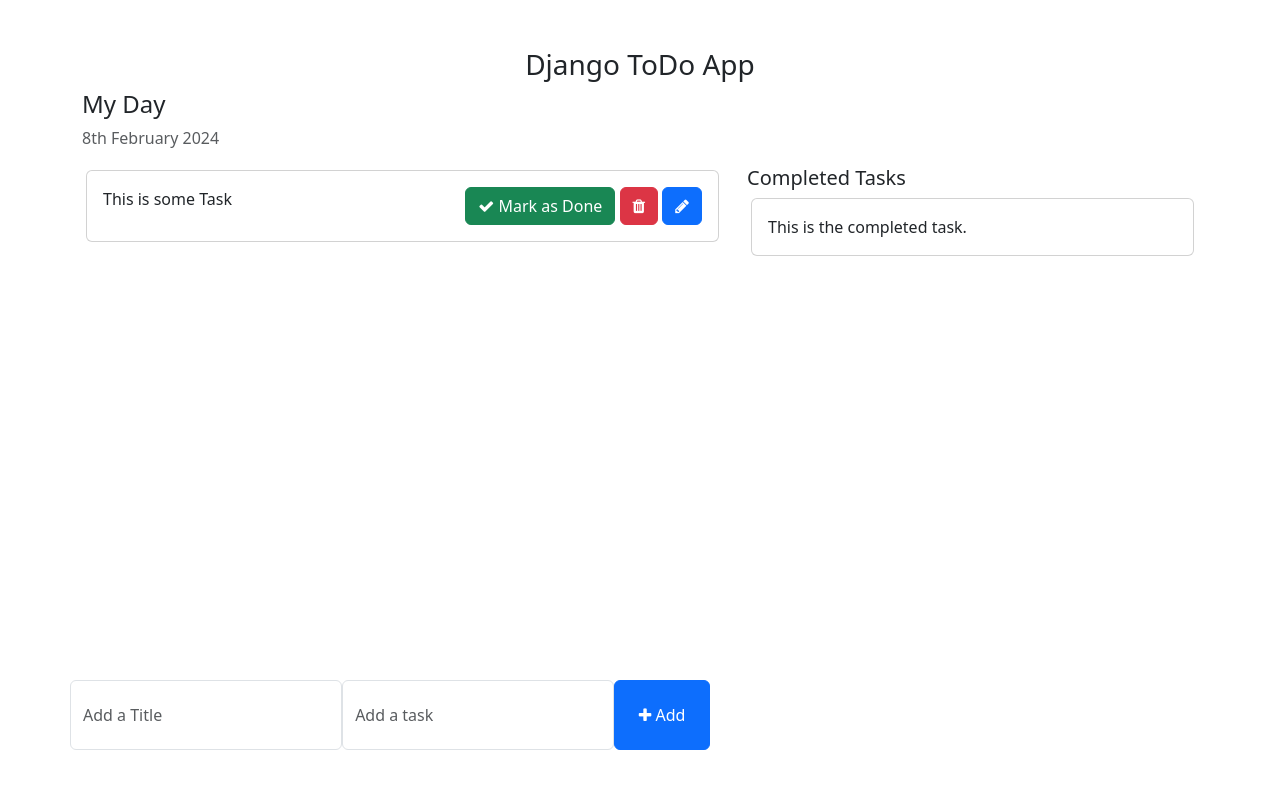
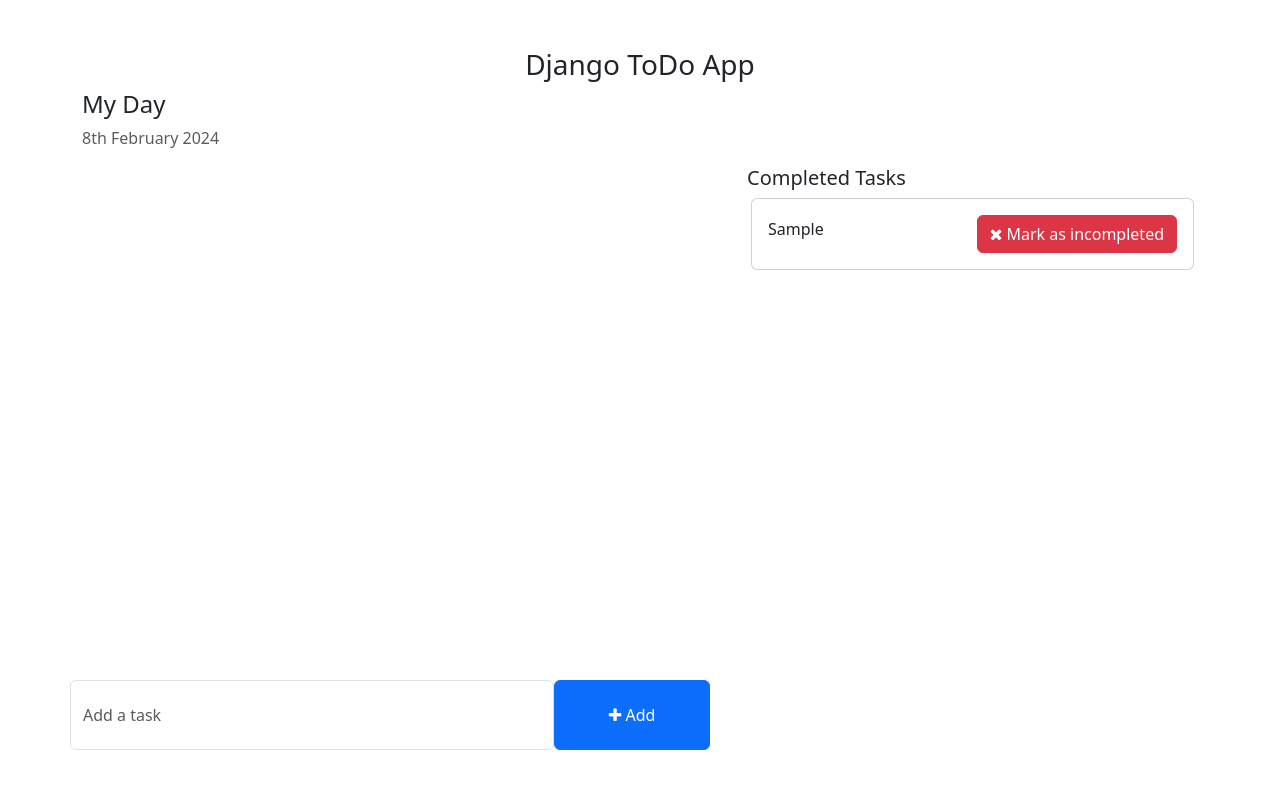
Before and after one commit to alemansrao/ToDo-App, a Django app: page / in a window 1280 px wide. Run offline with Django 4.2, Linux system fonts and the light colour scheme; tables that the repository leaves empty hold one stand-in row (values such as "Sample post").

Commit message:
inserting to db

```diff
--- a/templates/index.html
+++ b/templates/index.html
@@ -27,9 +27,13 @@
             <p class="text-muted">{% now "jS F Y" %}</p>
             <div class="col-md-7 col-lg-7" style="height: 450px; overflow: scroll;">
                 <!-- List of all the tasks for the day -->
+
+
+
+                {% for task in incompletedTasks %}
                 <div class="card m-1">
                     <div class="card-body">
-                        This is some Task
+                        {{task.task}}
                         <span style="position: relative; float: right;">
                             <a class="btn btn-success"><i class="fa fa-check"></i> Mark as Done</a>
                             <a class="btn btn-danger"><i class="fa fa-trash"></i></a>
@@ -37,27 +41,41 @@
                         </span>
                     </div>
                 </div>
+                {% endfor %}
+
+
+
+
+
+
 
             </div>
             <div class="col-md-5 col-lg-5">
                 <h5>Completed Tasks</h5>
                 <!-- List of all the tasks that have completed -->
+                {% for task in completedTasks %}
                 <div class="card m-1">
                     <div class="card-body">
-                        This is the completed task.
+                        <div class="align-middle" style="display: inline-block;">
+                            {{task.task}}
+                        </div>
+                        <span style="position: relative; float: right;">
+                            <a class="btn btn-danger"><i class="fa fa-close"></i> Mark as incompleted</a>
+                            </span>
                     </div>
                 </div>
+                {% endfor %}
             </div>
         </div>
         <div class="row">
             <div class="col-md-6 col-lg-6 p-0" style="position: absolute; bottom: 50px;">
                 <!-- To Do Form -->
-                <form action="" >
+                <form action="{%url 'addTask' %}" method="post">
+                    {% csrf_token %}
                     <div class="form-group">
                         <span style="display: flex;">
-                            <input type="text" class="form-control" placeholder="Add a Title">
-                            <input type="text" class="form-control" placeholder="Add a task">
-                            <button class="btn btn-primary" style="width: 200px;"><i class="fa fa-plus"></i> Add</button>
+                            <input type="text" name="task"  class="form-control" placeholder="Add a task">
+                            <button type="submit" class="btn btn-primary" style="width: 200px;"><i class="fa fa-plus"></i> Add</button>
                         </span>
                     </div>
                 </form>
--- a/todo/models.py
+++ b/todo/models.py
@@ -9,4 +9,4 @@
     modified_at = models.DateTimeField(auto_now=True)
 
     def __str__(self) -> str:
-        return self.title
+        return self.task
--- /dev/null
+++ b/todo/urls.py
@@ -0,0 +1,7 @@
+
+from . import views
+from django.urls import path
+
+urlpatterns = [
+    path('addTask/',views.addTask,name='addTask')
+]
--- a/todo_main/urls.py
+++ b/todo_main/urls.py
@@ -14,11 +14,16 @@
     1. Import the include() function: from django.urls import include, path
     2. Add a URL to urlpatterns:  path('blog/', include('blog.urls'))
 """
+
 from . import views
 from django.contrib import admin
-from django.urls import path
+from django.urls import include, path
 
 urlpatterns = [
     path('admin/', admin.site.urls),
     path('', views.home,name='home'),
+
+    #ToDo
+
+    path('todo/',include("todo.urls")),
 ]
--- a/todo_main/views.py
+++ b/todo_main/views.py
@@ -1,6 +1,14 @@
 
 from django.shortcuts import render
 
+from todo.models import Task
+
 
 def home(request):
-    return render(request,'index.html')
+    incompletedTasks = Task.objects.filter(is_completed=False)
+    completedTasks = Task.objects.filter(is_completed=True)
+    context ={
+        "incompletedTasks":incompletedTasks,
+        "completedTasks":completedTasks,
+    }
+    return render(request,'index.html',context=context)
```
Also changed, not shown: todo/admin.py (+6 -1 lines), todo/views.py (+9 -0 lines).
